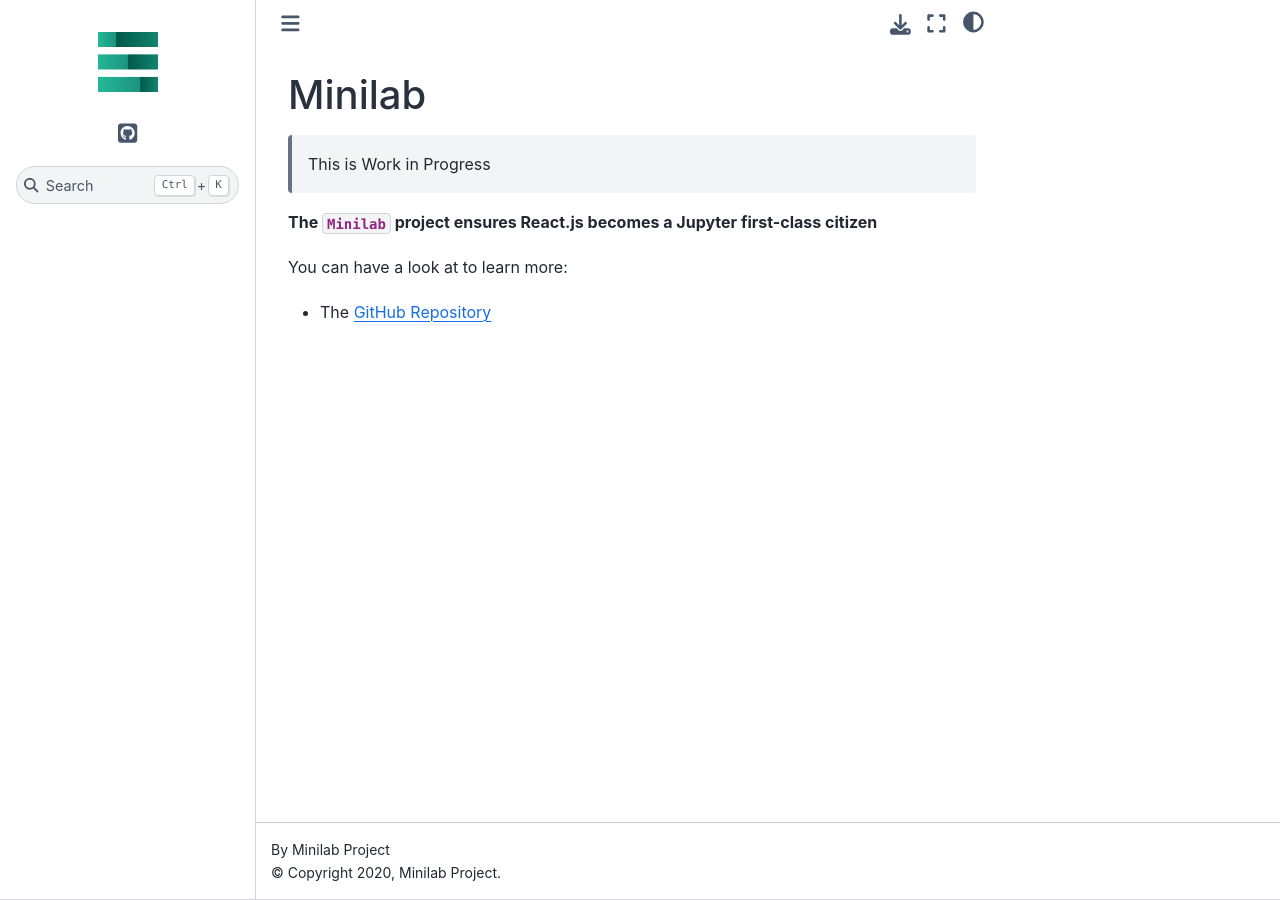
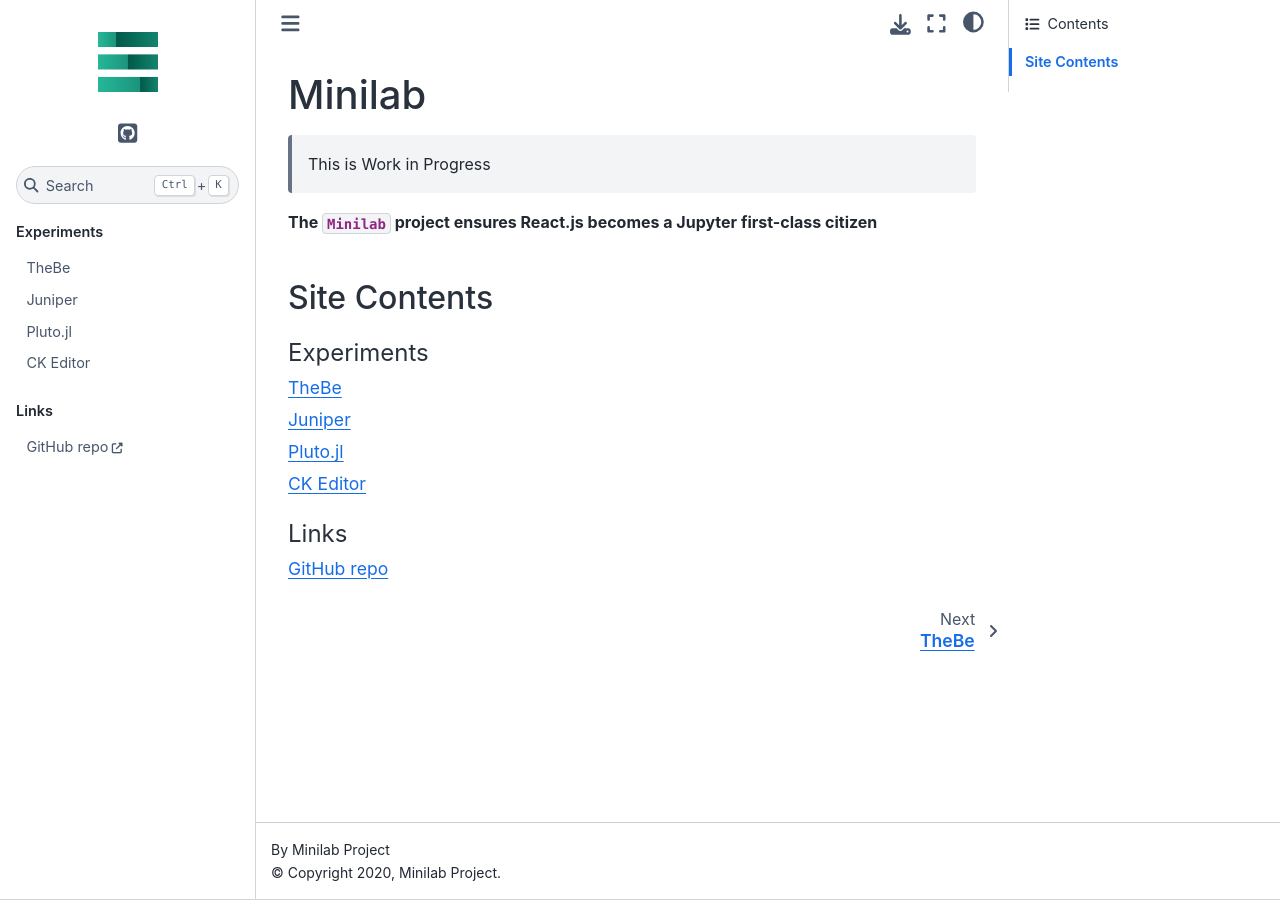
Before and after one commit to Matheusqz/minilab, a Sphinx documentation site: the page built from docs/source/index.md, in a window 1280 px wide. Built offline with Sphinx 7.4.7 and the Sphinx Book theme 1.1.4, drawn with Linux system fonts in a browser that asks for light colours.

Commit message:
docs: skeleton

````diff
--- /dev/null
+++ b/docs/source/experiments/ck-editor.md
@@ -0,0 +1,3 @@
+# CK Editor
+
+- https://github.com/LibreTexts/ckeditor-binder-plugin
--- /dev/null
+++ b/docs/source/experiments/pluto.md
@@ -0,0 +1,3 @@
+# Pluto.jl
+
+- https://github.com/fonsp/pluto.jl
--- a/docs/source/index.md
+++ b/docs/source/index.md
@@ -4,6 +4,23 @@
 
 **The `Minilab` project ensures React.js becomes a Jupyter first-class citizen**
 
-You can have a look at to learn more:
+## Site Contents
 
-- The [GitHub Repository](https://github.com/datalayer/minilab)
+```{toctree}
+---
+maxdepth: 2
+caption: Experiments
+---
+experiments/thebe
+experiments/juniper
+experiments/pluto
+experiments/ck-editor
+```
+
+```{toctree}
+---
+maxdepth: 2
+caption: Links
+---
+GitHub repo <https://github.com/datalayer/minilab>
+```
````
Also changed, not shown: docs/source/experiments/juniper.md (added, +5 -0 lines), docs/source/experiments/thebe.md (added, +68 -0 lines), 1 other file.
